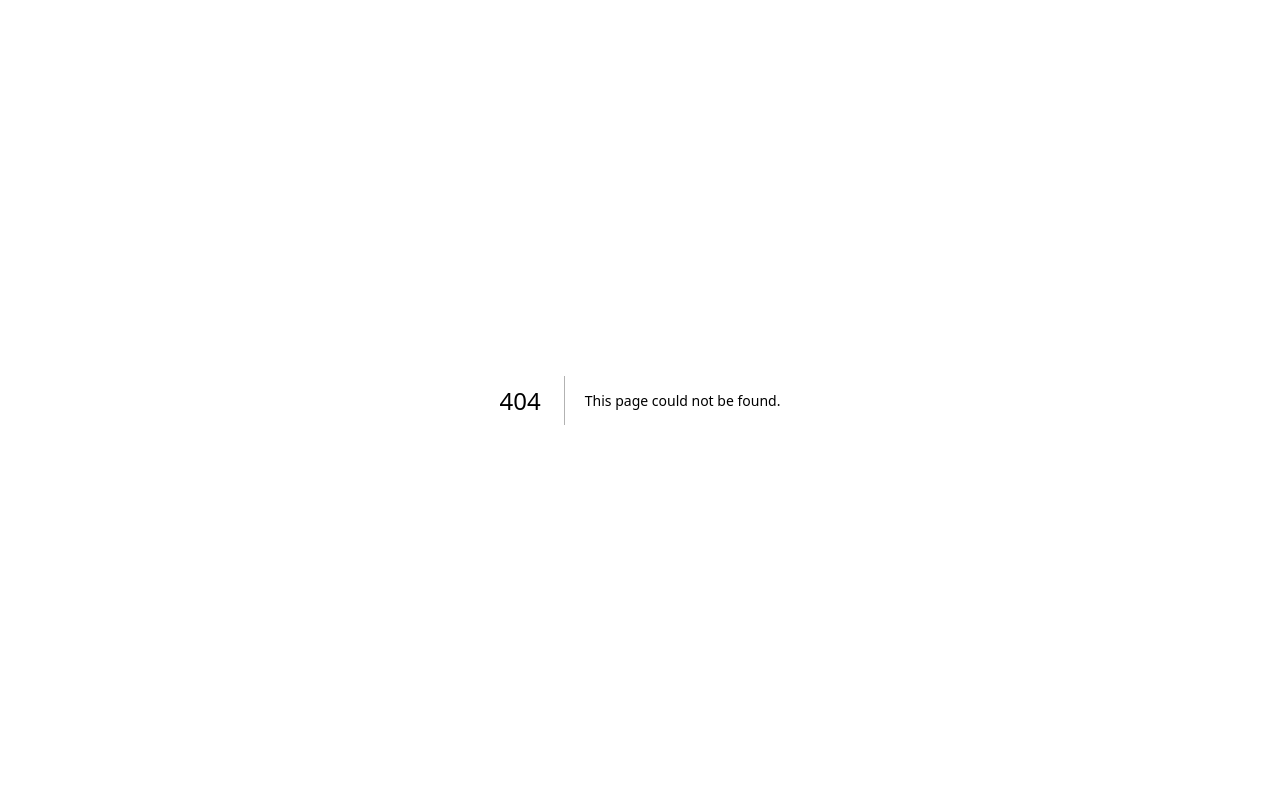
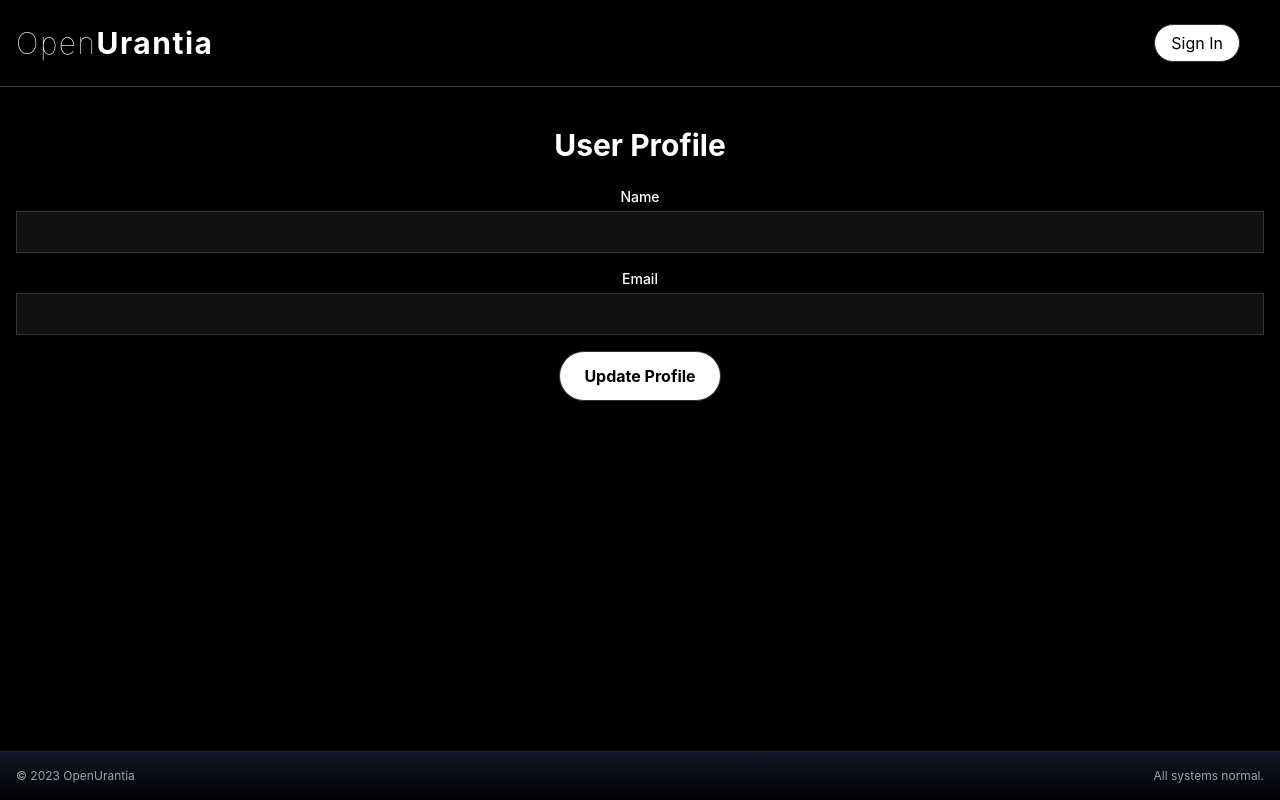
Before and after one commit to urantia-hub/OpenUrantia.com, a Next.js app: page /profile in a window 1280 px wide. Before the commit this address had no page. Built offline with nearby package versions, Linux system fonts and the light colour scheme; no server answers; the database is empty.

Commit message:
Add profile page

```diff
--- /dev/null
+++ b/pages/api/user/index.ts
@@ -0,0 +1,47 @@
+// Import necessary modules and services
+import type { NextApiRequest, NextApiResponse } from "next";
+import UserService from "@/services/user";
+
+const userService = new UserService();
+
+// Handler for GET and PUT requests
+const handler = async (req: NextApiRequest, res: NextApiResponse) => {
+  try {
+    // Identify the logged-in user, e.g., via session token
+    const userId = ""; // Replace with actual logic to identify user
+
+    // Handle GET request - Fetch user data
+    if (req.method === "GET") {
+      const userData = await userService.find({
+        where: { id: userId },
+        select: { id: true, name: true, email: true },
+      });
+      if (!userData) {
+        return res.status(404).json({ message: "User not found" });
+      }
+      return res.status(200).json(userData);
+    }
+
+    // Handle PUT request - Update user data
+    if (req.method === "PUT") {
+      const { name, email } = req.body;
+
+      // Validate input data as necessary
+
+      const updatedUserData = await userService.update(userId, {
+        name,
+        email,
+      });
+      return res.status(200).json(updatedUserData);
+    }
+
+    // Handle other methods
+    res.setHeader("Allow", ["GET", "PUT"]);
+    res.status(405).end(`Method ${req.method} Not Allowed`);
+  } catch (error: any) {
+    // Error handling
+    res.status(500).json({ message: error.message });
+  }
+};
+
+export default handler;
--- /dev/null
+++ b/pages/profile/index.tsx
@@ -0,0 +1,89 @@
+// Node modules.
+import React, { useState, useEffect } from "react";
+// Relative modules.
+import HeadTag from "@/components/HeadTag";
+import Header from "@/components/Header";
+import Footer from "@/components/Footer";
+import { User } from "@prisma/client";
+
+const Profile = () => {
+  // State to store user data
+  const [userData, setUserData] = useState<User | null>(null);
+
+  // Fetch user data on component mount
+  useEffect(() => {
+    const fetchUserData = async () => {
+      // Replace with your API endpoint
+      const response = await fetch("/api/user");
+      const data = await response.json();
+      console.log("data", data);
+      setUserData(data);
+    };
+
+    fetchUserData();
+  }, []);
+
+  // Function to handle form submission
+  const handleSubmit = async (event: any) => {
+    event.preventDefault();
+    // Implement the logic to update user data
+  };
+
+  return (
+    <div className="flex flex-col min-h-screen bg-black text-white">
+      <HeadTag titlePrefix="User Profile" />
+
+      <Header />
+
+      <main className="flex-grow container mx-auto px-4 py-10">
+        <section className="text-center space-y-6">
+          <h1 className="text-3xl font-bold">User Profile</h1>
+
+          {userData ? (
+            <form onSubmit={handleSubmit} className="space-y-4">
+              <div>
+                <label htmlFor="name" className="block text-sm font-medium">
+                  Name
+                </label>
+                <input
+                  type="text"
+                  name="name"
+                  id="name"
+                  defaultValue={userData.name || ""}
+                  className="mt-1 block w-full"
+                  // Additional input styling here
+                />
+              </div>
+              <div>
+                <label htmlFor="email" className="block text-sm font-medium">
+                  Email
+                </label>
+                <input
+                  type="email"
+                  name="email"
+                  id="email"
+                  defaultValue={userData.email || ""}
+                  className="mt-1 block w-full"
+                  // Additional input styling here
+                />
+              </div>
+              {/* Add more fields as needed */}
+              <button
+                type="submit"
+                className="bg-white text-black font-bold py-3 px-6 rounded-full shadow-lg hover:bg-gray-400 transition duration-300 ease-in-out"
+              >
+                Update Profile
+              </button>
+            </form>
+          ) : (
+            <p>Loading...</p>
+          )}
+        </section>
+      </main>
+
+      <Footer />
+    </div>
+  );
+};
+
+export default Profile;
```
